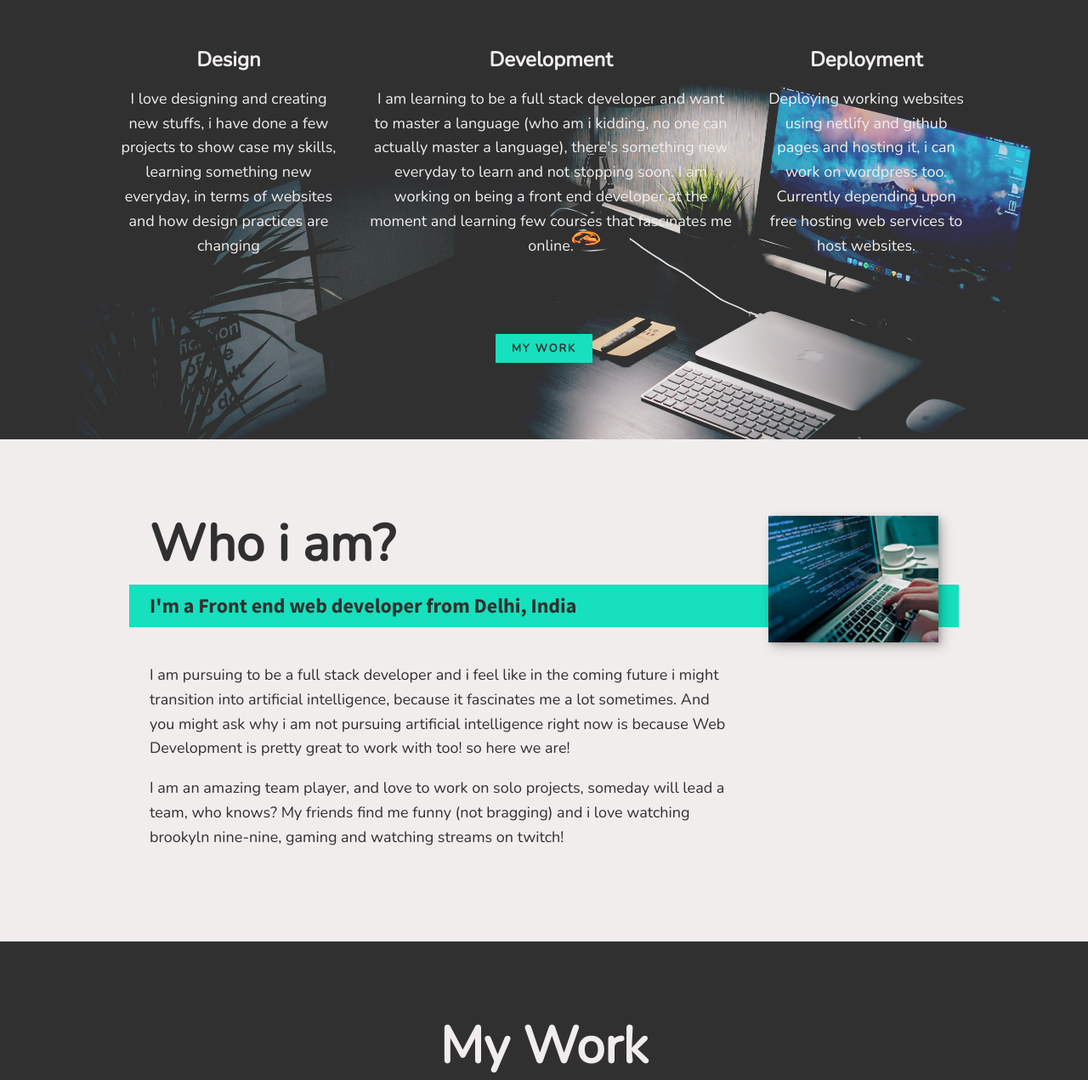
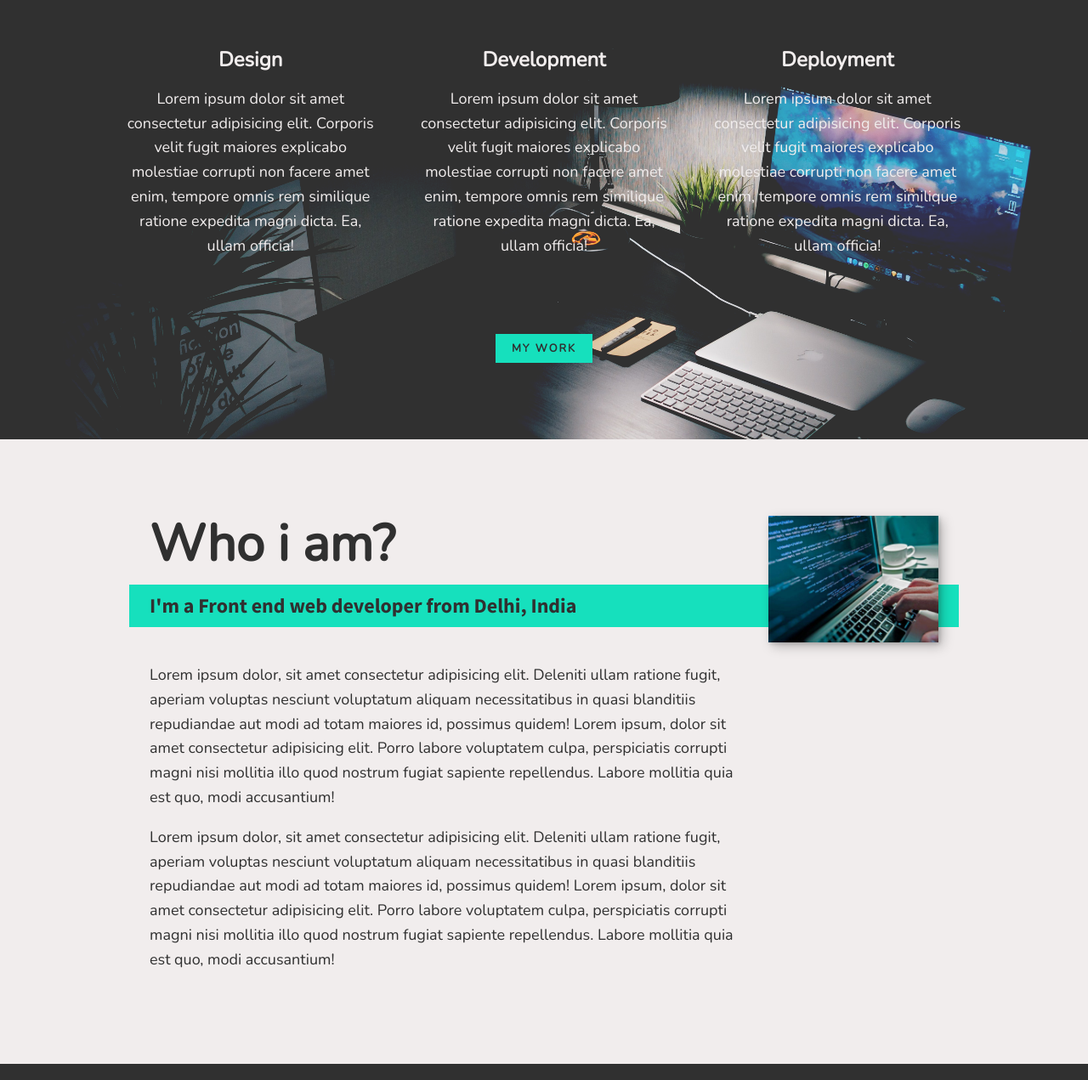
Before and after one commit to Shain-Dev/portfolio, a plain HTML site: page index.html in a window 1280 px wide. Shown: the part 689-1960 px from the top of the page at 85% size. Drawn offline with nearby package versions, Linux system fonts and the light colour scheme.

Commit message:
Revert "updated all the about me section"
This reverts commit ed7c5e8f8e363fe82f26709110e2428576e340d6.

```diff
--- a/index.html
+++ b/index.html
@@ -49,23 +49,29 @@
 
              <div class="thing">
                 <h3>Design</h3>
-                <p>I love designing and creating new stuffs,
-                    i have done a few projects to show case my skills,
-                     learning something new everyday, in terms of websites and how
-                     design practices are changing </p>
+                <p>Lorem ipsum dolor sit amet consectetur
+                    adipisicing elit. Corporis velit fugit maiores
+                     explicabo molestiae corrupti non facere amet enim,
+                      tempore omnis rem similique ratione expedita magni
+                      dicta. Ea, ullam officia!</p>
             </div>
 
             <div class="thing">
                 <h3>Development</h3>
-                <p>I am learning to be a full stack developer and want to master a language
-                     (who am i kidding, no one can actually master a language), there's something new everyday to learn and not stopping soon.
-                    I am working on being a front end developer at the moment and learning few courses that fascinates me online.  </p>
+                <p>Lorem ipsum dolor sit amet consectetur
+                    adipisicing elit. Corporis velit fugit maiores
+                     explicabo molestiae corrupti non facere amet enim,
+                      tempore omnis rem similique ratione expedita magni
+                      dicta. Ea, ullam officia!</p>
             </div>
 
             <div class="thing">
                 <h3>Deployment</h3>
-                <p>Deploying working websites using netlify and github pages and hosting it, i can work on wordpress too. Currently depending upon
-                    free hosting web services to host websites. </p>
+                <p>Lorem ipsum dolor sit amet consectetur
+                    adipisicing elit. Corporis velit fugit maiores
+                     explicabo molestiae corrupti non facere amet enim,
+                      tempore omnis rem similique ratione expedita magni
+                      dicta. Ea, ullam officia!</p>
             </div>
 
         </div>
@@ -85,13 +91,17 @@
 
         <div class="about-me__body" >
 
-            <p> I am pursuing to be a full stack developer and i feel like in the coming future i might transition into artificial intelligence,
-                because it fascinates me a lot sometimes.
-                And you might ask why i am not pursuing artificial intelligence right now is because
-                 Web Development is pretty great to work with too! so here we are! </p>
+            <p> Lorem ipsum dolor, sit amet consectetur adipisicing elit. Deleniti ullam ratione fugit,
+                aperiam voluptas nesciunt voluptatum aliquam necessitatibus in quasi blanditiis
+                repudiandae aut modi ad totam maiores id, possimus quidem! Lorem ipsum, dolor sit amet consectetur adipisicing elit.
+                Porro labore voluptatem culpa, perspiciatis corrupti magni nisi mollitia illo quod nostrum fugiat sapiente repellendus.
+                 Labore mollitia quia est quo, modi accusantium! </p>
 
-            <p> I am an amazing team player, and love to work on solo projects, someday will lead a team, who knows? My friends find me funny (not bragging)
-                and i love watching brookyln nine-nine, gaming and watching streams on twitch! </p>
+            <p> Lorem ipsum dolor, sit amet consectetur adipisicing elit. Deleniti ullam ratione fugit,
+                aperiam voluptas nesciunt voluptatum aliquam necessitatibus in quasi blanditiis
+                repudiandae aut modi ad totam maiores id, possimus quidem! Lorem ipsum, dolor sit amet consectetur adipisicing elit.
+                Porro labore voluptatem culpa, perspiciatis corrupti magni nisi mollitia illo quod nostrum fugiat sapiente repellendus.
+                 Labore mollitia quia est quo, modi accusantium! </p>
 
             </div>
             <img src="images/img2.jpg" alt="my second picture" class="about-me__img">
```
